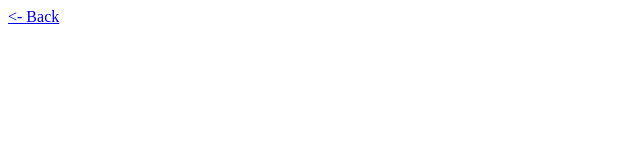
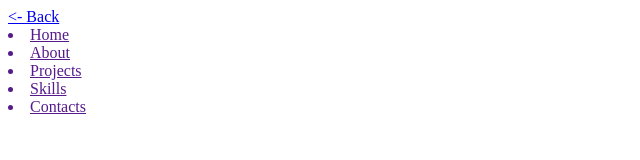
Before and after one commit to Godwill993/HexSoftwares_personal_portfolio, a plain HTML site: page about.html in a window 1280 px wide. Shown: the whole page, without its empty margins (0-640 px from the left). Drawn offline with Linux system fonts and the light colour scheme.

```diff
--- a/about.html
+++ b/about.html
@@ -9,6 +9,13 @@
     <div class="ALL">
         <div class="NAV">
           <a href="index.html"> <- Back</a>
+          <div class="linnks">
+        <a href=""><li>Home</li></a>
+        <a href=""><li>About </li></a>
+        <a href=""><li>Projects</li></a>
+        <a href=""><li>Skills</li></a>
+        <a href=""><li>Contacts</li></a>
+          </div>
 
         </div>
     </div>
```
Also changed, not shown: index.html (+3 -3 lines), github-brands-solid-full (1).svg (added), link-solid-full (1).svg (added), linkedin-brands-solid-full.svg (added).
